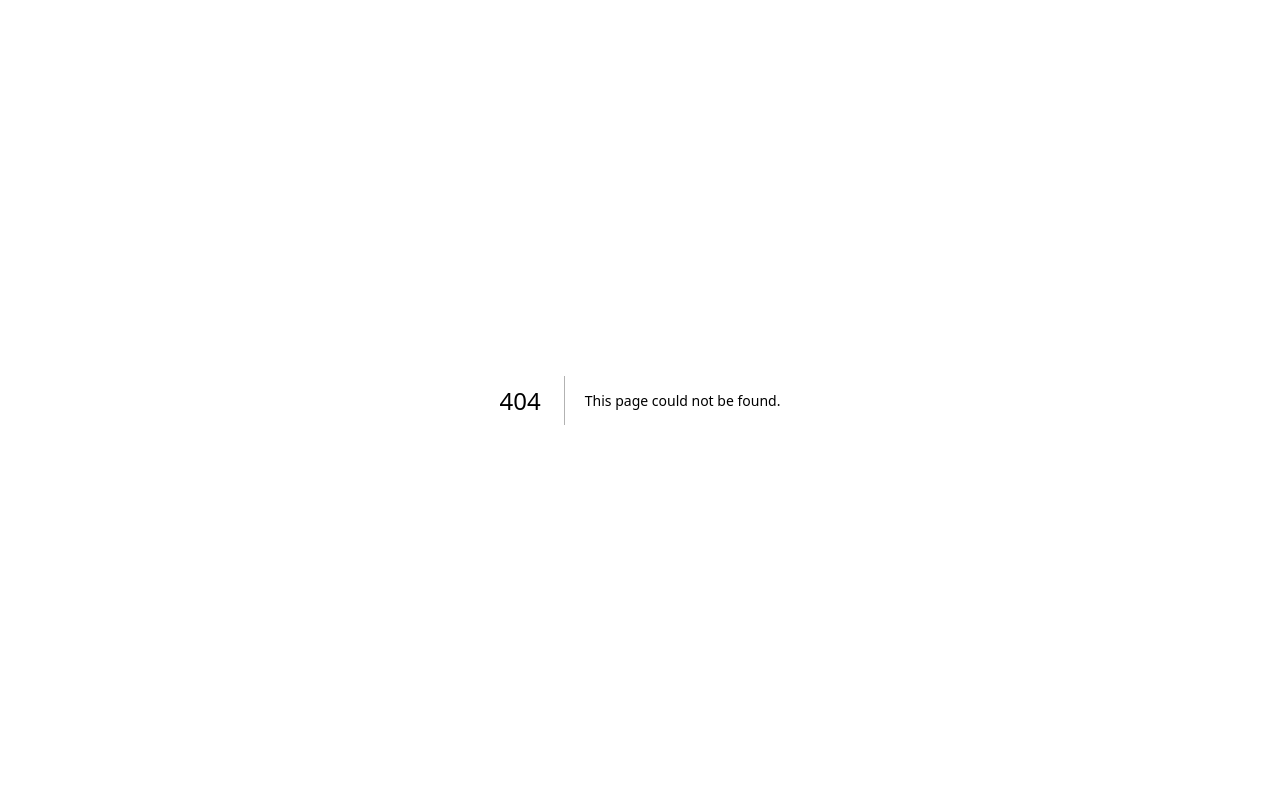
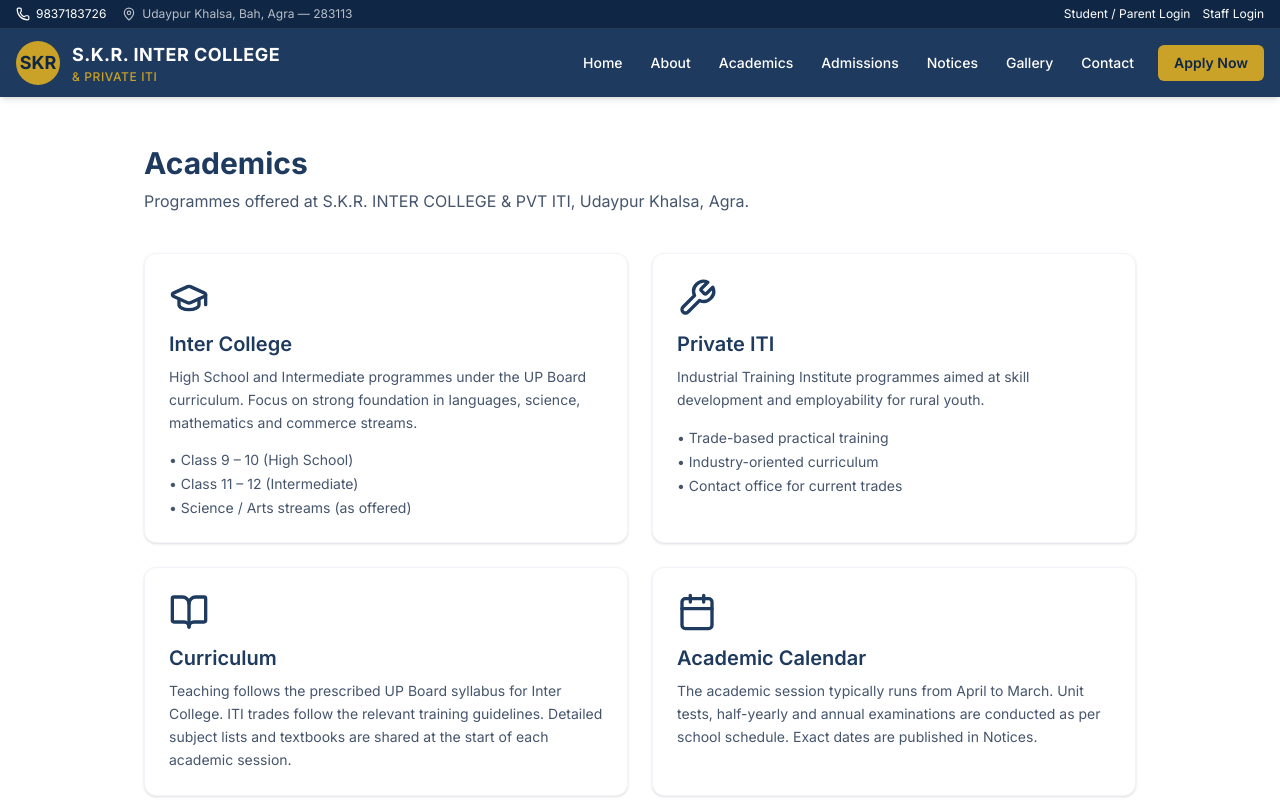
Before and after one commit to princetyagi1424/SKR-INTER-COLLEGE, a Next.js app: page /academics in a window 1280 px wide. Before the commit this address had no page. Shown: the top 800 px of the page. Built offline with nearby package versions, Linux system fonts and the light colour scheme.

Commit message:
feat: add Academics public page

```diff
--- /dev/null
+++ b/src/app/(public)/academics/page.tsx
@@ -0,0 +1,78 @@
+import { PublicHeader } from "@/components/layout/PublicHeader";
+import { PublicFooter } from "@/components/layout/PublicFooter";
+import { BookOpen, GraduationCap, Wrench, Calendar } from "lucide-react";
+
+export const metadata = { title: "Academics" };
+
+export default function AcademicsPage() {
+  return (
+    <div className="flex min-h-screen flex-col">
+      <PublicHeader />
+      <main className="mx-auto max-w-5xl flex-1 px-4 py-12">
+        <h1 className="mb-2 text-3xl font-bold text-[var(--color-navy)]">Academics</h1>
+        <p className="mb-10 text-slate-600">
+          Programmes offered at S.K.R. INTER COLLEGE & PVT ITI, Udaypur Khalsa, Agra.
+        </p>
+
+        <div className="grid gap-6 sm:grid-cols-2">
+          <div className="rounded-xl border border-slate-100 bg-white p-6 shadow-sm">
+            <GraduationCap className="mb-3 h-10 w-10 text-[var(--color-navy)]" />
+            <h2 className="mb-2 text-xl font-semibold text-[var(--color-navy)]">Inter College</h2>
+            <p className="mb-4 text-sm leading-relaxed text-slate-600">
+              High School and Intermediate programmes under the UP Board curriculum.
+              Focus on strong foundation in languages, science, mathematics and commerce streams.
+            </p>
+            <ul className="space-y-1 text-sm text-slate-600">
+              <li>• Class 9 – 10 (High School)</li>
+              <li>• Class 11 – 12 (Intermediate)</li>
+              <li>• Science / Arts streams (as offered)</li>
+            </ul>
+          </div>
+
+          <div className="rounded-xl border border-slate-100 bg-white p-6 shadow-sm">
+            <Wrench className="mb-3 h-10 w-10 text-[var(--color-navy)]" />
+            <h2 className="mb-2 text-xl font-semibold text-[var(--color-navy)]">Private ITI</h2>
+            <p className="mb-4 text-sm leading-relaxed text-slate-600">
+              Industrial Training Institute programmes aimed at skill development and
+              employability for rural youth.
+            </p>
+            <ul className="space-y-1 text-sm text-slate-600">
+              <li>• Trade-based practical training</li>
+              <li>• Industry-oriented curriculum</li>
+              <li>• Contact office for current trades</li>
+            </ul>
+          </div>
+
+          <div className="rounded-xl border border-slate-100 bg-white p-6 shadow-sm">
+            <BookOpen className="mb-3 h-10 w-10 text-[var(--color-navy)]" />
+            <h2 className="mb-2 text-xl font-semibold text-[var(--color-navy)]">Curriculum</h2>
+            <p className="text-sm leading-relaxed text-slate-600">
+              Teaching follows the prescribed UP Board syllabus for Inter College.
+              ITI trades follow the relevant training guidelines. Detailed subject lists
+              and textbooks are shared at the start of each academic session.
+            </p>
+          </div>
+
+          <div className="rounded-xl border border-slate-100 bg-white p-6 shadow-sm">
+            <Calendar className="mb-3 h-10 w-10 text-[var(--color-navy)]" />
+            <h2 className="mb-2 text-xl font-semibold text-[var(--color-navy)]">Academic Calendar</h2>
+            <p className="text-sm leading-relaxed text-slate-600">
+              The academic session typically runs from April to March.
+              Unit tests, half-yearly and annual examinations are conducted as per
+              school schedule. Exact dates are published in Notices.
+            </p>
+          </div>
+        </div>
+
+        <p className="mt-10 text-center text-sm text-slate-500">
+          For admission details, visit the{" "}
+          <a href="/admissions" className="font-medium text-[var(--color-navy)] underline">
+            Admissions
+          </a>{" "}
+          page or call 9837183726.
+        </p>
+      </main>
+      <PublicFooter />
+    </div>
+  );
+}
```
